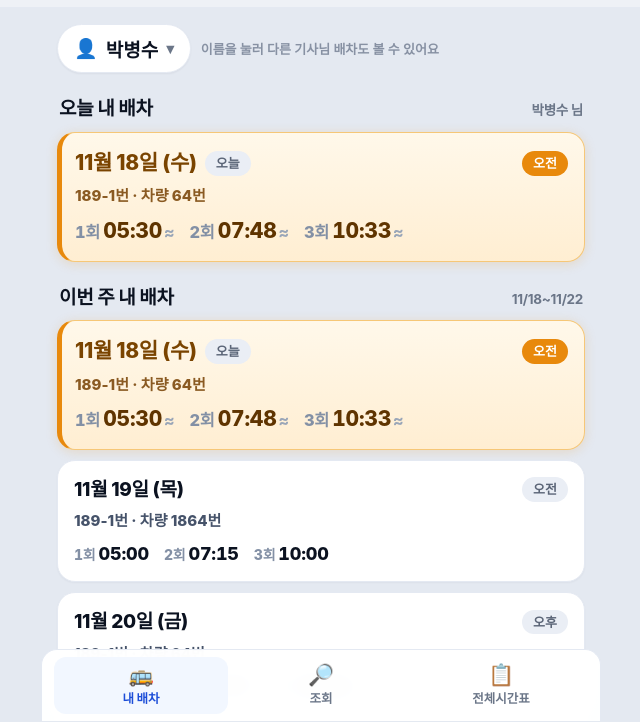
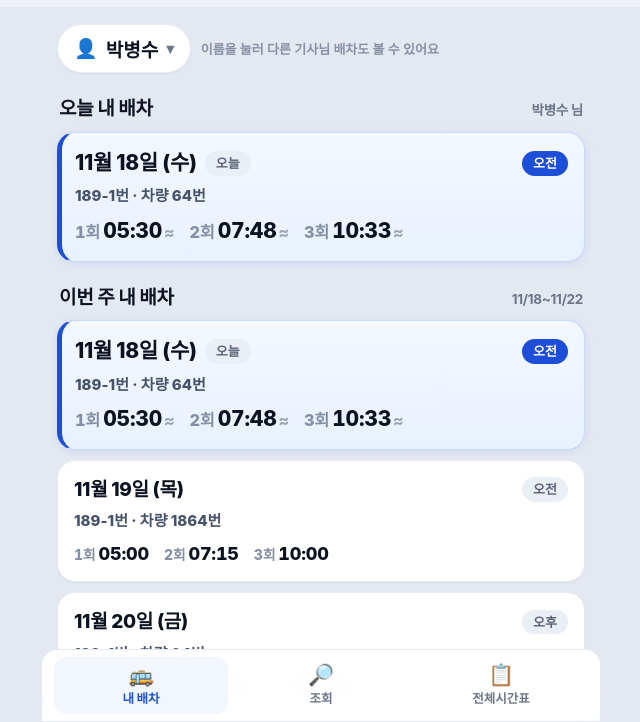
Before and after one commit to pbsjjj0318-stack/baeccha, a plain HTML site: page index.html in a window 1280 px wide. Shown: the part 79-801 px from the top of the page, without its empty margins (319-959 px from the left). Drawn offline with Linux system fonts and the light colour scheme.

Commit message:
오늘 배차 카드 색을 원래 파란색으로 되돌림

```diff
--- a/app.css
+++ b/app.css
@@ -63,16 +63,13 @@ button{font-family:inherit;cursor:pointer}
   box-shadow:0 1px 2px rgba(16,24,40,.04);
 }
 .card.today{
-  background:linear-gradient(180deg,#fff8ea 0%,#ffeed2 100%);
-  border-color:#f6c777;
-  border-left:5px solid #e8890c;
+  background:linear-gradient(180deg,#f3f8ff 0%,#e9f1ff 100%);
+  border-color:var(--blue-line);
+  border-left:5px solid var(--blue);
   padding-left:13px;
-  box-shadow:0 2px 12px rgba(232,137,12,.18);
+  box-shadow:0 2px 10px rgba(29,78,216,.10);
 }
-.card.today .cdate{color:#7a4400}
-.card.today .cmeta{color:#8a5a22}
-.card.today .ctrips{color:#5f3400}
-.pill-today{background:#e8890c;color:#fff}
+.pill-today{background:var(--blue);color:#fff}
 .card.empty{background:#f7f9fc;border-style:dashed;box-shadow:none}
 .ctop{display:flex;align-items:center;gap:8px;flex-wrap:wrap}
 .cspacer{flex:1 1 auto}
@@ -90,7 +87,7 @@ button{font-family:inherit;cursor:pointer}
 .approx{color:#9aa6b8;font-size:.78em;margin-left:2px;font-weight:700}
 
 .pill{display:inline-block;border-radius:999px;padding:3px 11px;font-size:13px;font-weight:800;background:#eaeef5;color:#5b6577;white-space:nowrap}
-.card.today .pill-shift{background:#e8890c;color:#fff}
+.card.today .pill-shift{background:var(--blue);color:#fff}
 .pill-off{background:#e9edf4;color:#4a5568}
 
 /* ===== 조회 ===== */
--- a/index.html
+++ b/index.html
@@ -13,7 +13,7 @@
 <link rel="manifest" href="manifest.json">
 <link rel="icon" href="icons/icon.svg" type="image/svg+xml">
 <link rel="apple-touch-icon" href="icons/apple-touch-icon.png">
-<link rel="stylesheet" href="app.css?v=8">
+<link rel="stylesheet" href="app.css?v=9">
 </head>
 <body>
 
@@ -86,6 +86,6 @@
   </div>
 </div>
 
-<script src="app.js?v=8"></script>
+<script src="app.js?v=9"></script>
 </body>
 </html>
--- a/sw.js
+++ b/sw.js
@@ -1,6 +1,6 @@
 /* 대진여객 배차 — 오프라인에서도 열리도록 최소 캐시만 둡니다. (네트워크 우선) */
-var CACHE = 'dj-baeccha-v8';
-var ASSETS = ['./', 'index.html', 'app.css?v=8', 'app.js?v=8', 'manifest.json',
+var CACHE = 'dj-baeccha-v9';
+var ASSETS = ['./', 'index.html', 'app.css?v=9', 'app.js?v=9', 'manifest.json',
   'icons/icon.svg', 'icons/icon-192.png', 'icons/apple-touch-icon.png'];
 
 self.addEventListener('install', function (e) {
```
